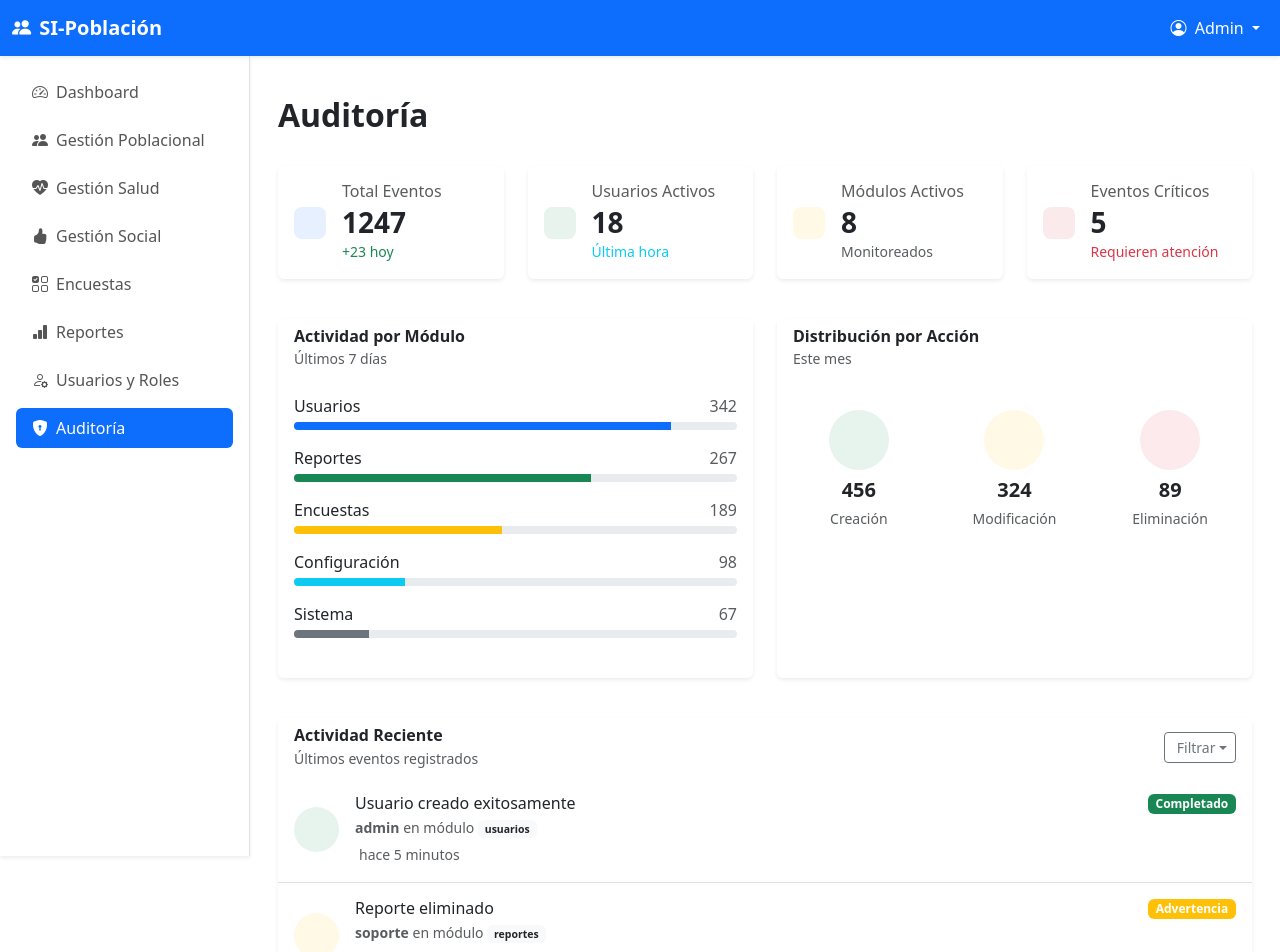
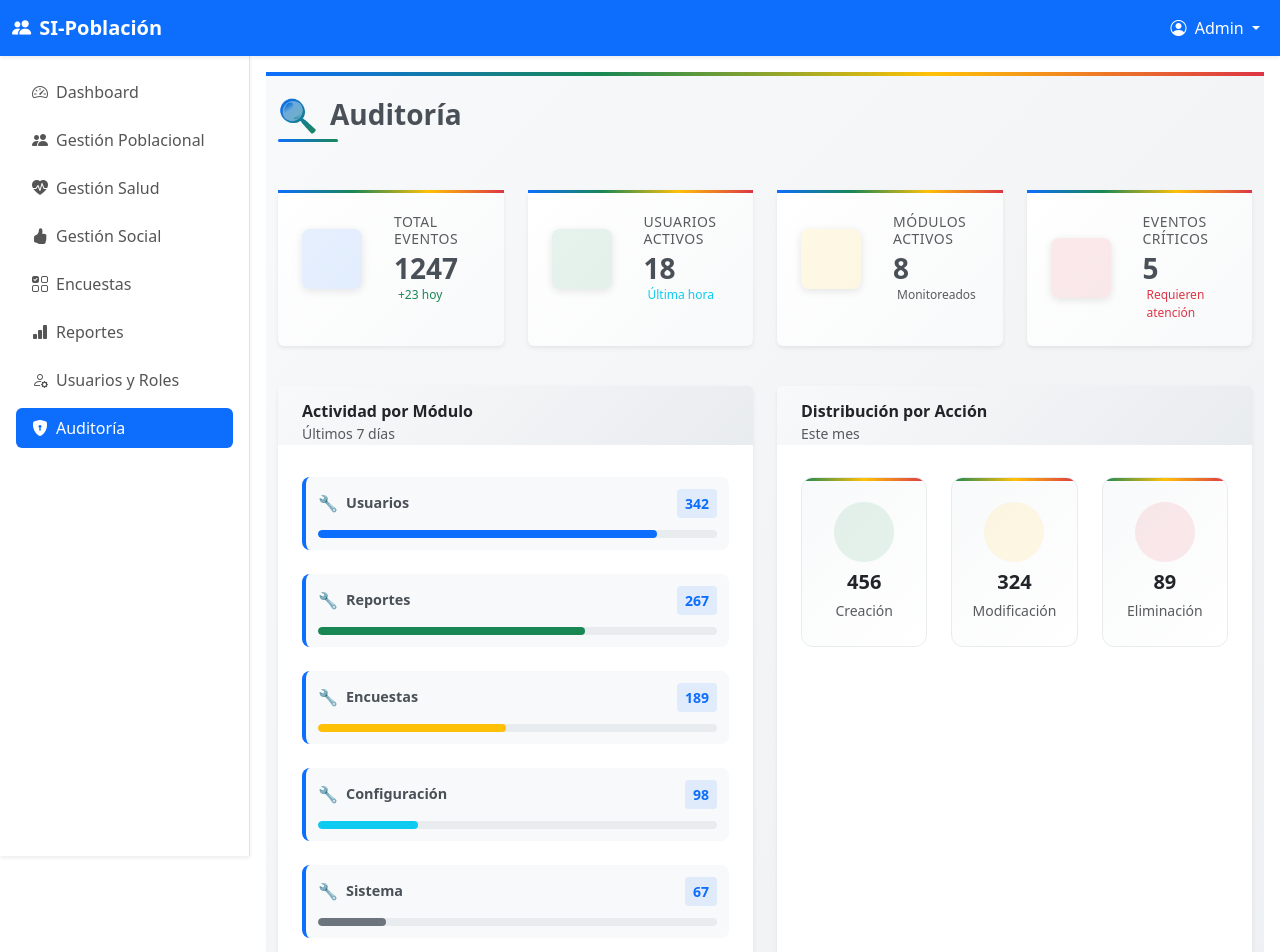
Before and after one commit to eduard-ve/sip_comunidades, a Vue app in the folder frontend/: page /auditoria in a window 1280 px wide. Shown: the top 952 px of the page. Built offline with nearby package versions, Linux system fonts and the light colour scheme.

Commit message:
mejoras auditoria

```diff
--- a/frontend/src/assets/css/Auditoria.css
+++ b/frontend/src/assets/css/Auditoria.css
@@ -1,12 +1,38 @@
 /* Estilos específicos para la gestión de auditoría */
 
-/* Estilos para las tarjetas */
+/* Estilos para las tarjetas de auditoría */
 .audit-card {
-  transition: transform 0.2s ease-in-out;
+  transition: all 0.3s ease;
+  border: none;
+  box-shadow: 0 2px 10px rgba(0, 0, 0, 0.1);
 }
 
 .audit-card:hover {
   transform: translateY(-2px);
+  box-shadow: 0 4px 20px rgba(0, 0, 0, 0.15);
+}
+
+.audit-card .card-body {
+  padding: 1.5rem;
+}
+
+.audit-card .card-header {
+  background: linear-gradient(135deg, #f8f9fa 0%, #e9ecef 100%);
+  border-bottom: 2px solid #dee2e6;
+  padding: 1rem 1.5rem;
+}
+
+.audit-card .card-title {
+  color: #495057;
+  font-weight: 600;
+  margin-bottom: 0.5rem;
+  font-size: 1.1rem;
+}
+
+.audit-card .card-subtitle {
+  color: #6c757d;
+  font-size: 0.875rem;
+  margin-bottom: 0;
 }
 
 /* Estilos para las barras de progreso */
@@ -43,24 +69,79 @@
   align-items: center;
   justify-content: center;
   font-size: 1.2rem;
+  box-shadow: 0 2px 8px rgba(0, 0, 0, 0.1);
+  transition: all 0.3s ease;
 }
 
 /* Estilos para los elementos de actividad */
 .activity-item {
-  transition: background-color 0.2s ease;
+  transition: all 0.3s ease;
+  position: relative;
+  border-left: 4px solid transparent;
 }
 
 .activity-item:hover {
-  background-color: #f8f9fa;
+  background: linear-gradient(135deg, #f8f9fa 0%, #e9ecef 100%);
+  border-left-color: #0d6efd;
+  transform: translateX(2px);
+  box-shadow: 0 2px 8px rgba(0, 0, 0, 0.1);
 }
 
 .activity-item:last-child {
   border-bottom: none !important;
 }
 
+.activity-item::before {
+  content: '';
+  position: absolute;
+  left: 0;
+  top: 0;
+  bottom: 0;
+  width: 4px;
+  background: linear-gradient(180deg, #0d6efd, #198754, #ffc107, #dc3545);
+  opacity: 0;
+  transition: opacity 0.3s ease;
+}
+
+.activity-item:hover::before {
+  opacity: 1;
+}
+
 /* Estilos para los badges */
 .audit-badge {
   font-size: 0.75rem;
+  padding: 0.375rem 0.75rem;
+  border-radius: 0.5rem;
+  font-weight: 600;
+  text-transform: uppercase;
+  letter-spacing: 0.5px;
+  box-shadow: 0 2px 4px rgba(0, 0, 0, 0.1);
+  transition: all 0.3s ease;
+}
+
+.audit-badge:hover {
+  transform: translateY(-1px);
+  box-shadow: 0 4px 8px rgba(0, 0, 0, 0.15);
+}
+
+.audit-badge.bg-success {
+  background: linear-gradient(135deg, #198754, #20c997) !important;
+  color: white;
+}
+
+.audit-badge.bg-warning {
+  background: linear-gradient(135deg, #ffc107, #fd7e14) !important;
+  color: #212529;
+}
+
+.audit-badge.bg-danger {
+  background: linear-gradient(135deg, #dc3545, #e74c3c) !important;
+  color: white;
+}
+
+.audit-badge.bg-info {
+  background: linear-gradient(135deg, #0dcaf0, #17a2b8) !important;
+  color: white;
 }
 
 /* Estilos para el dropdown */
@@ -207,15 +288,30 @@
 /* Estilos para los KPIs de auditoría */
 .audit-kpi {
   transition: all 0.3s ease;
+  border: none;
+  box-shadow: 0 2px 10px rgba(0, 0, 0, 0.1);
+  background: linear-gradient(135deg, #ffffff 0%, #f8f9fa 100%);
 }
 
 .audit-kpi:hover {
   transform: translateY(-2px);
-  box-shadow: 0 4px 15px rgba(0, 0, 0, 0.1);
+  box-shadow: 0 4px 20px rgba(0, 0, 0, 0.15);
 }
 
 .audit-kpi .card-body {
   padding: 1.5rem;
+  position: relative;
+  overflow: hidden;
+}
+
+.audit-kpi .card-body::before {
+  content: '';
+  position: absolute;
+  top: 0;
+  left: 0;
+  right: 0;
+  height: 3px;
+  background: linear-gradient(90deg, #0d6efd, #198754, #ffc107, #dc3545);
 }
 
 .audit-kpi-icon {
@@ -227,13 +323,22 @@
   justify-content: center;
   font-size: 1.5rem;
   margin-right: 1rem;
+  box-shadow: 0 2px 8px rgba(0, 0, 0, 0.1);
+  transition: all 0.3s ease;
+}
+
+.audit-kpi:hover .audit-kpi-icon {
+  transform: scale(1.1);
+  box-shadow: 0 4px 12px rgba(0, 0, 0, 0.15);
 }
 
 .audit-kpi-content h6 {
   color: #6c757d;
-  font-weight: 400;
+  font-weight: 500;
   margin-bottom: 0.25rem;
   font-size: 0.875rem;
+  text-transform: uppercase;
+  letter-spacing: 0.5px;
 }
 
 .audit-kpi-content h3 {
@@ -241,11 +346,19 @@
   font-weight: 700;
   margin-bottom: 0.25rem;
   font-size: 1.75rem;
+  line-height: 1.2;
 }
 
 .audit-kpi-content small {
   font-size: 0.75rem;
   font-weight: 500;
+  display: flex;
+  align-items: center;
+  gap: 0.25rem;
+}
+
+.audit-kpi-content small i {
+  font-size: 0.7rem;
 }
 
 /* Estilos para los gráficos de auditoría */
@@ -255,13 +368,22 @@
   padding: 1.5rem;
   box-shadow: 0 2px 10px rgba(0, 0, 0, 0.1);
   margin-bottom: 1rem;
+  border: 1px solid #e9ecef;
+  transition: all 0.3s ease;
+}
+
+.audit-chart-container:hover {
+  box-shadow: 0 4px 20px rgba(0, 0, 0, 0.15);
+  transform: translateY(-1px);
 }
 
 .audit-chart-header {
-  background: white;
+  background: linear-gradient(135deg, #f8f9fa 0%, #e9ecef 100%);
   border: none;
-  padding-bottom: 0;
-  margin-bottom: 1rem;
+  padding: 1rem 1.5rem;
+  margin: -1.5rem -1.5rem 1rem -1.5rem;
+  border-radius: 0.5rem 0.5rem 0 0;
+  border-bottom: 2px solid #dee2e6;
 }
 
 .audit-chart-title {
@@ -269,11 +391,20 @@
   color: #495057;
   margin-bottom: 0.25rem;
   font-size: 1rem;
+  display: flex;
+  align-items: center;
+  gap: 0.5rem;
+}
+
+.audit-chart-title::before {
+  content: '📊';
+  font-size: 1.2rem;
 }
 
 .audit-chart-subtitle {
   color: #6c757d;
   font-size: 0.875rem;
+  margin-bottom: 0;
 }
 
 /* Estilos para la actividad por módulo */
@@ -282,26 +413,48 @@
 }
 
 .module-activity-item {
-  margin-bottom: 1rem;
+  margin-bottom: 1.5rem;
+  padding: 0.75rem;
+  background: #f8f9fa;
+  border-radius: 0.5rem;
+  border-left: 4px solid #0d6efd;
+  transition: all 0.3s ease;
+}
+
+.module-activity-item:hover {
+  background: #e9ecef;
+  transform: translateX(2px);
+  box-shadow: 0 2px 8px rgba(0, 0, 0, 0.1);
 }
 
 .module-activity-header {
   display: flex;
   justify-content: space-between;
   align-items: center;
-  margin-bottom: 0.5rem;
+  margin-bottom: 0.75rem;
 }
 
 .module-activity-name {
-  font-weight: 500;
+  font-weight: 600;
   color: #495057;
   font-size: 0.9rem;
+  display: flex;
+  align-items: center;
+  gap: 0.5rem;
+}
+
+.module-activity-name::before {
+  content: '🔧';
+  font-size: 1rem;
 }
 
 .module-activity-count {
-  color: #6c757d;
+  color: #0d6efd;
   font-size: 0.875rem;
-  font-weight: 500;
+  font-weight: 600;
+  background: rgba(13, 110, 253, 0.1);
+  padding: 0.25rem 0.5rem;
+  border-radius: 0.25rem;
 }
 
 /* Estilos para la distribución de acciones */
@@ -311,13 +464,55 @@
 
 .action-distribution-item {
   text-align: center;
-  padding: 1rem 0;
+  padding: 1.5rem 1rem;
+  background: linear-gradient(135deg, #f8f9fa 0%, #ffffff 100%);
+  border-radius: 0.75rem;
+  border: 1px solid #e9ecef;
+  transition: all 0.3s ease;
+  position: relative;
+  overflow: hidden;
+}
+
+.action-distribution-item:hover {
+  transform: translateY(-2px);
+  box-shadow: 0 4px 15px rgba(0, 0, 0, 0.1);
+  border-color: #0d6efd;
+}
+
+.action-distribution-item::before {
+  content: '';
+  position: absolute;
+  top: 0;
+  left: 0;
+  right: 0;
+  height: 3px;
+  background: linear-gradient(90deg, #198754, #ffc107, #dc3545);
 }
 
 /* Estilos para la actividad reciente */
 .recent-activity {
   max-height: 400px;
   overflow-y: auto;
+  scrollbar-width: thin;
+  scrollbar-color: #0d6efd #f8f9fa;
+}
+
+.recent-activity::-webkit-scrollbar {
+  width: 6px;
+}
+
+.recent-activity::-webkit-scrollbar-track {
+  background: #f8f9fa;
+  border-radius: 3px;
+}
+
+.recent-activity::-webkit-scrollbar-thumb {
+  background: #0d6efd;
+  border-radius: 3px;
+}
+
+.recent-activity::-webkit-scrollbar-thumb:hover {
+  background: #0b5ed7;
 }
 
 .recent-activity-header {
@@ -325,9 +520,18 @@
   justify-content: space-between;
   align-items: center;
   padding: 1rem 1.5rem;
-  background: white;
+  background: linear-gradient(135deg, #f8f9fa 0%, #e9ecef 100%);
   border: none;
-  border-bottom: 1px solid #dee2e6;
+  border-bottom: 2px solid #dee2e6;
+  position: relative;
+}
+
+.recent-activity-header::before {
+  content: '📋';
+  position: absolute;
+  top: 1rem;
+  left: 1.5rem;
+  font-size: 1.2rem;
 }
 
 .recent-activity-title {
@@ -335,11 +539,13 @@
   color: #495057;
   margin-bottom: 0.25rem;
   font-size: 1rem;
+  margin-left: 2rem;
 }
 
 .recent-activity-subtitle {
   color: #6c757d;
   font-size: 0.875rem;
+  margin-left: 2rem;
 }
 
 /* Estilos para el filtro dropdown */
@@ -348,24 +554,37 @@
 }
 
 .audit-filter-button {
-  padding: 0.375rem 0.75rem;
+  padding: 0.5rem 1rem;
   font-size: 0.875rem;
-  border: 1px solid #6c757d;
-  border-radius: 0.375rem;
-  background-color: white;
-  color: #495057;
+  border: 2px solid #0d6efd;
+  border-radius: 0.5rem;
+  background: linear-gradient(135deg, #ffffff 0%, #f8f9fa 100%);
+  color: #0d6efd;
   cursor: pointer;
   transition: all 0.3s ease;
+  font-weight: 500;
+  display: flex;
+  align-items: center;
+  gap: 0.5rem;
+  box-shadow: 0 2px 4px rgba(13, 110, 253, 0.1);
 }
 
 .audit-filter-button:hover {
-  background-color: #f8f9fa;
-  border-color: #5c636a;
+  background: linear-gradient(135deg, #0d6efd 0%, #0b5ed7 100%);
+  color: white;
+  transform: translateY(-1px);
+  box-shadow: 0 4px 8px rgba(13, 110, 253, 0.3);
 }
 
 .audit-filter-button.show {
-  background-color: #e9ecef;
-  border-color: #adb5bd;
+  background: linear-gradient(135deg, #0d6efd 0%, #0b5ed7 100%);
+  color: white;
+  border-color: #0a58ca;
+}
+
+.audit-filter-button::before {
+  content: '🔍';
+  font-size: 1rem;
 }
 
 /* Estilos para la tabla de auditoría */
@@ -401,9 +620,20 @@
 
 /* Estilos para el contenedor principal */
 .audit-container {
-  background: #f8f9fa;
+  background: linear-gradient(135deg, #f8f9fa 0%, #e9ecef 100%);
   min-height: 100vh;
   padding: 1rem;
+  position: relative;
+}
+
+.audit-container::before {
+  content: '';
+  position: absolute;
+  top: 0;
+  left: 0;
+  right: 0;
+  height: 4px;
+  background: linear-gradient(90deg, #0d6efd, #198754, #ffc107, #dc3545);
 }
 
 /* Estilos para el título principal */
@@ -412,6 +642,30 @@
   font-weight: 700;
   margin-bottom: 2rem;
   font-size: 1.75rem;
+  display: flex;
+  align-items: center;
+  gap: 0.75rem;
+  position: relative;
+}
+
+.audit-title::before {
+  content: '🔍';
+  font-size: 2rem;
+  background: linear-gradient(135deg, #0d6efd, #198754);
+  -webkit-background-clip: text;
+  -webkit-text-fill-color: transparent;
+  background-clip: text;
+}
+
+.audit-title::after {
+  content: '';
+  position: absolute;
+  bottom: -0.5rem;
+  left: 0;
+  width: 60px;
+  height: 3px;
+  background: linear-gradient(90deg, #0d6efd, #198754);
+  border-radius: 2px;
 }
 
 /* Responsive adjustments */
--- a/frontend/src/views/auditoria/Auditoria.vue
+++ b/frontend/src/views/auditoria/Auditoria.vue
@@ -1,23 +1,23 @@
 <template>
-  <div class="container-fluid py-4">
+  <div class="container-fluid py-4 audit-container">
     <!-- Título y exportación -->
     <div class="d-flex justify-content-between align-items-center mb-4">
-      <h2 class="fw-bold">Auditoría</h2>
+      <h2 class="fw-bold audit-title">Auditoría</h2>
     </div>
 
     <!-- KPIs Section -->
     <div class="row mb-4">
       <!-- Total de Eventos -->
       <div class="col-xl-3 col-md-6 mb-3">
-        <div class="card h-100 shadow-sm border-0">
+        <div class="card h-100 shadow-sm border-0 audit-kpi">
           <div class="card-body">
             <div class="d-flex align-items-center">
               <div class="flex-shrink-0">
-                <div class="bg-primary bg-opacity-10 rounded-3 p-3">
+                <div class="audit-kpi-icon bg-primary bg-opacity-10 rounded-3 p-3">
                   <i class="fas fa-list-alt text-primary fs-4"></i>
                 </div>
               </div>
-              <div class="flex-grow-1 ms-3">
+              <div class="flex-grow-1 ms-3 audit-kpi-content">
                 <h6 class="text-muted mb-1 fw-normal">Total Eventos</h6>
                 <h3 class="mb-0 fw-bold">{{ totalEvents }}</h3>
                 <small class="text-success">
@@ -31,15 +31,15 @@
 
       <!-- Eventos por Usuario Activo -->
       <div class="col-xl-3 col-md-6 mb-3">
-        <div class="card h-100 shadow-sm border-0">
+        <div class="card h-100 shadow-sm border-0 audit-kpi">
           <div class="card-body">
             <div class="d-flex align-items-center">
               <div class="flex-shrink-0">
-                <div class="bg-success bg-opacity-10 rounded-3 p-3">
+                <div class="audit-kpi-icon bg-success bg-opacity-10 rounded-3 p-3">
                   <i class="fas fa-users text-success fs-4"></i>
                 </div>
               </div>
-              <div class="flex-grow-1 ms-3">
+              <div class="flex-grow-1 ms-3 audit-kpi-content">
                 <h6 class="text-muted mb-1 fw-normal">Usuarios Activos</h6>
                 <h3 class="mb-0 fw-bold">{{ activeUsers }}</h3>
                 <small class="text-info">
@@ -53,15 +53,15 @@
 
       <!-- Módulos Monitoreados -->
       <div class="col-xl-3 col-md-6 mb-3">
-        <div class="card h-100 shadow-sm border-0">
+        <div class="card h-100 shadow-sm border-0 audit-kpi">
           <div class="card-body">
             <div class="d-flex align-items-center">
               <div class="flex-shrink-0">
-                <div class="bg-warning bg-opacity-10 rounded-3 p-3">
+                <div class="audit-kpi-icon bg-warning bg-opacity-10 rounded-3 p-3">
                   <i class="fas fa-cubes text-warning fs-4"></i>
                 </div>
               </div>
-              <div class="flex-grow-1 ms-3">
+              <div class="flex-grow-1 ms-3 audit-kpi-content">
                 <h6 class="text-muted mb-1 fw-normal">Módulos Activos</h6>
                 <h3 class="mb-0 fw-bold">{{ activeModules }}</h3>
                 <small class="text-muted">
@@ -75,15 +75,15 @@
 
       <!-- Eventos Críticos -->
       <div class="col-xl-3 col-md-6 mb-3">
-        <div class="card h-100 shadow-sm border-0">
+        <div class="card h-100 shadow-sm border-0 audit-kpi">
           <div class="card-body">
             <div class="d-flex align-items-center">
               <div class="flex-shrink-0">
-                <div class="bg-danger bg-opacity-10 rounded-3 p-3">
+                <div class="audit-kpi-icon bg-danger bg-opacity-10 rounded-3 p-3">
                   <i class="fas fa-exclamation-triangle text-danger fs-4"></i>
                 </div>
               </div>
-              <div class="flex-grow-1 ms-3">
+              <div class="flex-grow-1 ms-3 audit-kpi-content">
                 <h6 class="text-muted mb-1 fw-normal">Eventos Críticos</h6>
                 <h3 class="mb-0 fw-bold">{{ criticalEvents }}</h3>
                 <small class="text-danger">
@@ -100,21 +100,21 @@
     <div class="row mb-4">
       <!-- Actividad por Módulo -->
       <div class="col-lg-6 mb-3">
-        <div class="card h-100 shadow-sm border-0">
+        <div class="card h-100 shadow-sm border-0 audit-card">
           <div class="card-header bg-white border-0 pb-0">
             <h6 class="fw-bold mb-0">Actividad por Módulo</h6>
             <small class="text-muted">Últimos 7 días</small>
           </div>
           <div class="card-body">
             <div class="module-activity">
-              <div v-for="module in moduleActivity" :key="module.name" class="mb-3">
-                <div class="d-flex justify-content-between align-items-center mb-1">
-                  <span class="fw-medium">{{ module.name }}</span>
-                  <span class="text-muted">{{ module.count }}</span>
+              <div v-for="module in moduleActivity" :key="module.name" class="module-activity-item">
+                <div class="module-activity-header">
+                  <span class="module-activity-name">{{ module.name }}</span>
+                  <span class="module-activity-count">{{ module.count }}</span>
                 </div>
-                <div class="progress" style="height: 8px;">
+                <div class="progress audit-progress" style="height: 8px;">
                   <div
-                    class="progress-bar"
+                    class="progress-bar audit-progress-bar"
                     :class="module.color"
                     :style="{ width: module.percentage + '%' }"
                   ></div>
@@ -127,7 +127,7 @@
 
       <!-- Distribución por Acción -->
       <div class="col-lg-6 mb-3">
-        <div class="card h-100 shadow-sm border-0">
+        <div class="card h-100 shadow-sm border-0 audit-card">
           <div class="card-header bg-white border-0 pb-0">
             <h6 class="fw-bold mb-0">Distribución por Acción</h6>
             <small class="text-muted">Este mes</small>
@@ -136,7 +136,7 @@
             <div class="action-distribution">
               <div class="row text-center">
                 <div v-for="action in actionDistribution" :key="action.type" class="col-4 mb-3">
-                  <div class="action-stat">
+                  <div class="action-distribution-item">
                     <div class="action-icon mb-2" :class="action.bgClass">
                       <i :class="action.icon"></i>
                     </div>
@@ -154,42 +154,40 @@
     <!-- Actividad Reciente -->
     <div class="row mb-4">
       <div class="col-12">
-        <div class="card shadow-sm border-0">
-          <div class="card-header bg-white border-0">
-            <div class="d-flex justify-content-between align-items-center">
+        <div class="card shadow-sm border-0 audit-card">
+          <div class="recent-activity-header">
             <div>
-                <h6 class="fw-bold mb-0">Actividad Reciente</h6>
-                <small class="text-muted">Últimos eventos registrados</small>
+              <h6 class="recent-activity-title">Actividad Reciente</h6>
+              <small class="recent-activity-subtitle">Últimos eventos registrados</small>
             </div>
-              <div class="dropdown position-relative">
+            <div class="audit-filter-dropdown">
               <button
-                  class="btn btn-sm btn-outline-secondary dropdown-toggle"
+                class="audit-filter-button"
                 type="button"
                 @click="toggleDropdown"
                 :class="{ show: dropdownOpen }"
               >
-                  <i class="fas fa-filter me-1"></i> {{ currentFilterLabel }}
+                {{ currentFilterLabel }}
               </button>
-                <ul class="dropdown-menu dropdown-menu-end" :class="{ show: dropdownOpen }" style="min-width: 200px;">
-                  <li><a class="dropdown-item" href="#" @click.prevent="filterEvents('all')">
+              <ul class="audit-dropdown-menu" :class="{ show: dropdownOpen }">
+                <li><a class="audit-dropdown-item" href="#" @click.prevent="filterEvents('all')">
                   <i class="fas fa-list me-2 text-secondary"></i>Todos los eventos
                 </a></li>
-                  <li><hr class="dropdown-divider"></li>
-                  <li><a class="dropdown-item" href="#" @click.prevent="filterEvents('completed')">
+                <li><hr class="audit-dropdown-divider"></li>
+                <li><a class="audit-dropdown-item" href="#" @click.prevent="filterEvents('completed')">
                   <i class="fas fa-check-circle me-2 text-success"></i>Completado
                 </a></li>
-                  <li><a class="dropdown-item" href="#" @click.prevent="filterEvents('warning')">
+                <li><a class="audit-dropdown-item" href="#" @click.prevent="filterEvents('warning')">
                   <i class="fas fa-exclamation-triangle me-2 text-warning"></i>Advertencia
                 </a></li>
-                  <li><a class="dropdown-item" href="#" @click.prevent="filterEvents('critical')">
+                <li><a class="audit-dropdown-item" href="#" @click.prevent="filterEvents('critical')">
                   <i class="fas fa-times-circle me-2 text-danger"></i>Crítico
                 </a></li>
-                  <li><hr class="dropdown-divider"></li>
-                  <li><a class="dropdown-item" href="#" @click.prevent="filterEvents('today')">
+                <li><hr class="audit-dropdown-divider"></li>
+                <li><a class="audit-dropdown-item" href="#" @click.prevent="filterEvents('today')">
                   <i class="fas fa-calendar-day me-2 text-info"></i>Hoy
                 </a></li>
               </ul>
-              </div>
             </div>
           </div>
           <div class="card-body p-0">
@@ -205,13 +203,13 @@
                         <h6 class="mb-1 fw-medium">{{ event.title }}</h6>
                         <p class="mb-1 text-muted small">
                           <strong>{{ event.user }}</strong> en módulo
-                          <span class="badge bg-light text-dark">{{ event.module }}</span>
+                          <span class="audit-badge bg-light text-dark">{{ event.module }}</span>
                         </p>
                         <small class="text-muted">
                           <i class="fas fa-clock me-1"></i>{{ event.time }}
                         </small>
                       </div>
-                      <span class="badge" :class="event.statusClass">{{ event.status }}</span>
+                      <span class="audit-badge" :class="event.statusClass">{{ event.status }}</span>
                     </div>
                   </div>
                 </div>
@@ -226,33 +224,33 @@
     <AuditTable :events="events" @view-details="showDetails" />
 
     <!-- Modal detalle -->
-    <div v-if="selectedEvent" class="modal fade show d-block" tabindex="-1">
-      <div class="modal-dialog modal-lg modal-dialog-centered">
-        <div class="modal-content">
-          <div class="modal-header">
-            <h5 class="modal-title">Detalle del evento</h5>
+    <div v-if="selectedEvent" class="audit-modal">
+      <div class="audit-modal-dialog">
+        <div class="audit-modal-content">
+          <div class="audit-modal-header">
+            <h5 class="audit-modal-title">Detalle del evento</h5>
             <button type="button" class="btn-close" @click="selectedEvent = null"></button>
           </div>
-          <div class="modal-body">
+          <div class="audit-modal-body">
             <p><strong>Módulo:</strong> {{ selectedEvent.module }}</p>
             <p><strong>Usuario:</strong> {{ selectedEvent.user }}</p>
             <p><strong>Acción:</strong> {{ selectedEvent.action }}</p>
             <p><strong>Fecha:</strong> {{ selectedEvent.date }}</p>
 
             <h6 class="fw-bold mt-3">Cambios</h6>
-            <ul>
+            <ul class="audit-changes-list">
               <li v-for="(value, field) in selectedEvent.changes" :key="field">
                 <strong>{{ field }}:</strong> {{ value.old }} → {{ value.new }}
               </li>
             </ul>
           </div>
-          <div class="modal-footer">
+          <div class="audit-modal-footer">
             <button class="btn btn-secondary" @click="selectedEvent = null">Cerrar</button>
           </div>
         </div>
       </div>
     </div>
-    <div v-if="selectedEvent" class="modal-backdrop fade show"></div>
+    <div v-if="selectedEvent" class="audit-modal-backdrop"></div>
   </div>
 </template>
 
```
Lines whose indentation alone changed are shown as unchanged.
